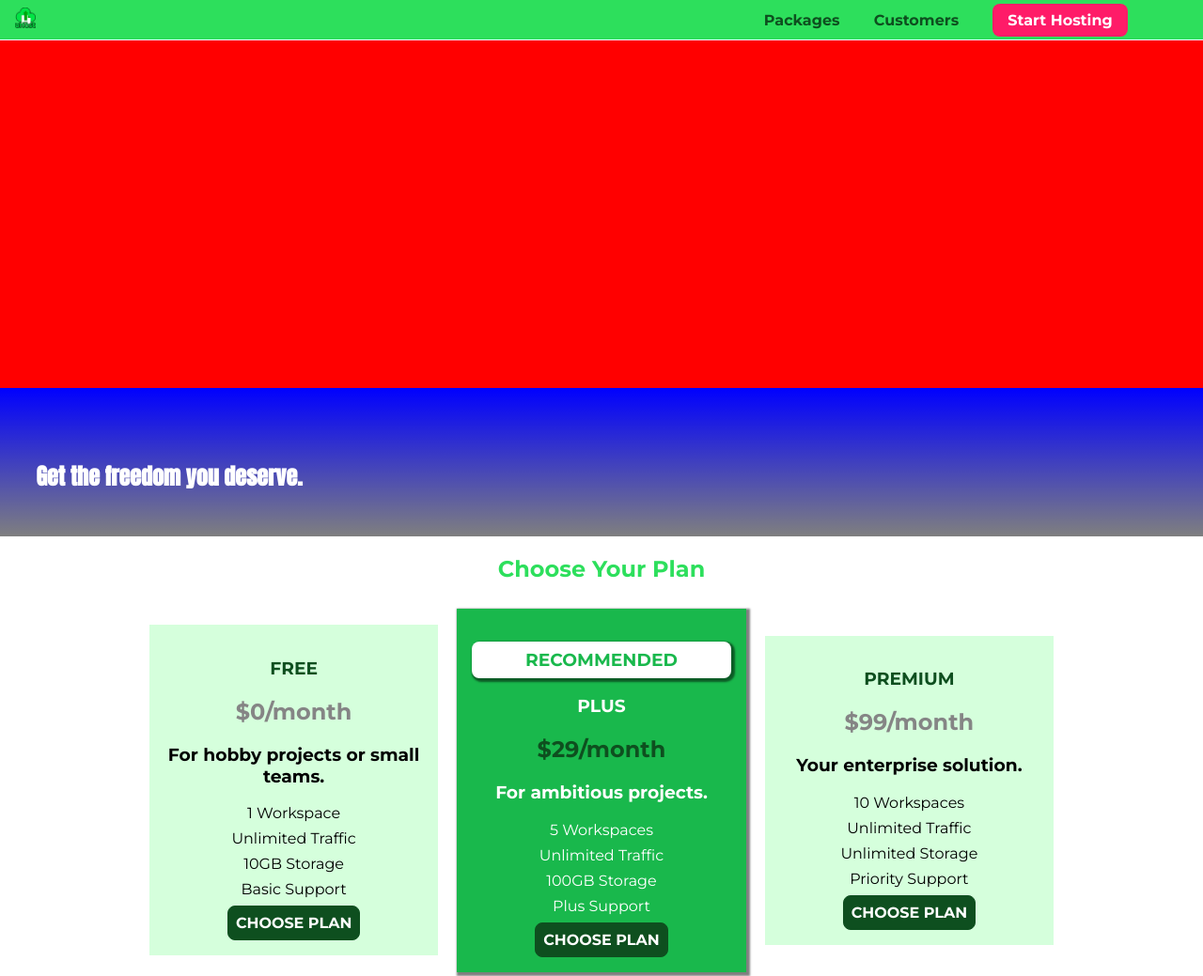
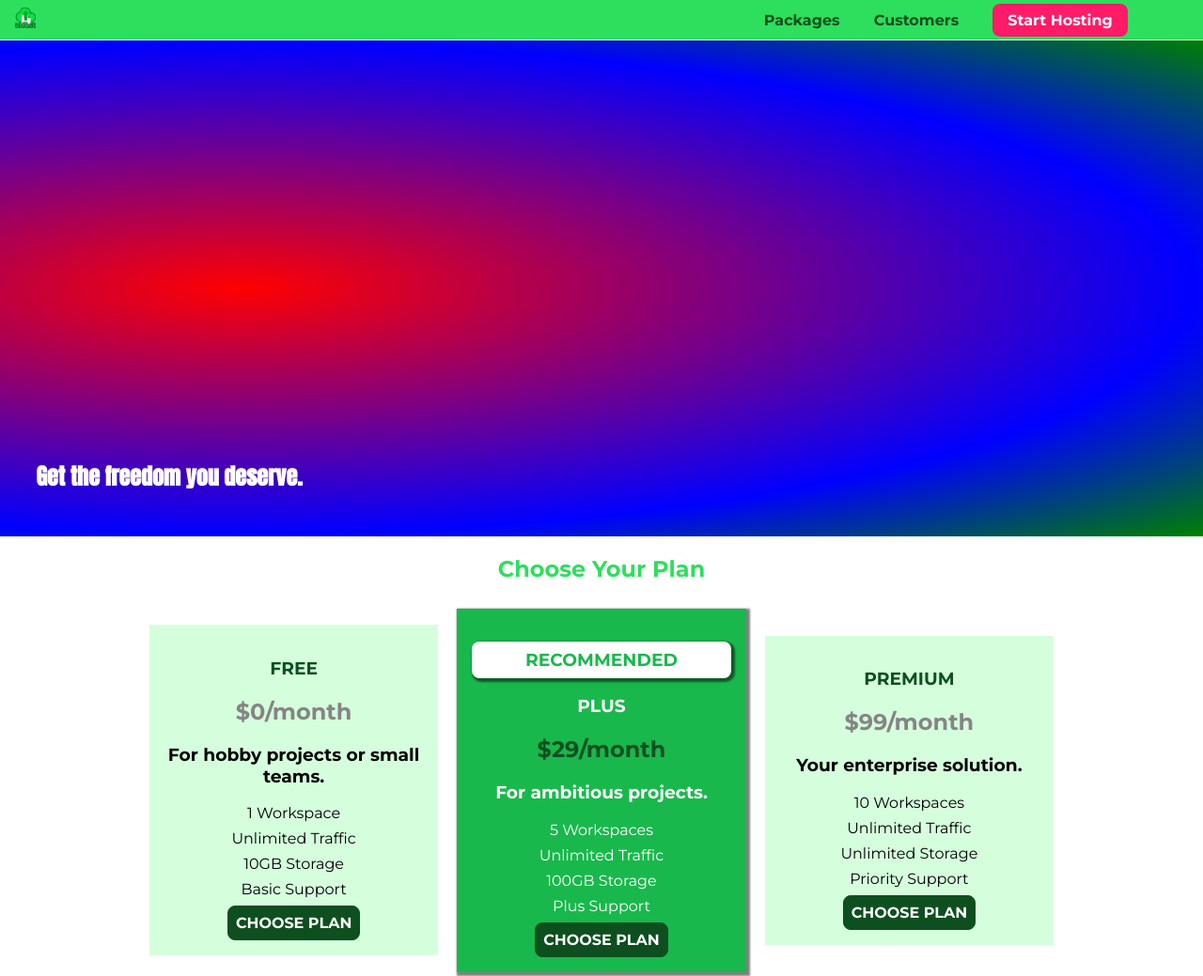
Before and after one commit to Aman07a/CSS_The_Complete_Guide_2023, a plain HTML site: page index.html in a window 1280 px wide. Shown: the top 1039 px of the page at 94% size. Drawn offline with Linux system fonts and the light colour scheme.

Commit message:
Applying Radial Gradients

```diff
--- a/css/main.css
+++ b/css/main.css
@@ -6,7 +6,13 @@
   /* background-repeat: no-repeat;
   background-origin: border-box;
   background-clip: border-box; */
-  background-image: linear-gradient(180deg, red 70%, blue 60%, rgba(0, 0, 0, 0.5));
+  /* background-image: linear-gradient(180deg, red 70%, blue 60%, rgba(0, 0, 0, 0.5)); */
+  background-image: radial-gradient(
+    ellipse farthest-corner at 20% 50%,
+    red,
+    blue 70%,
+    green
+  );
   width: 100%;
   height: 528px;
   padding: 10px;
```
